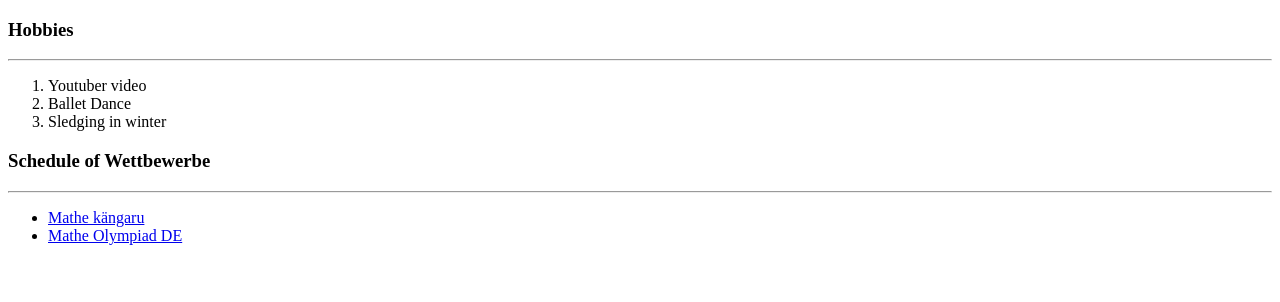
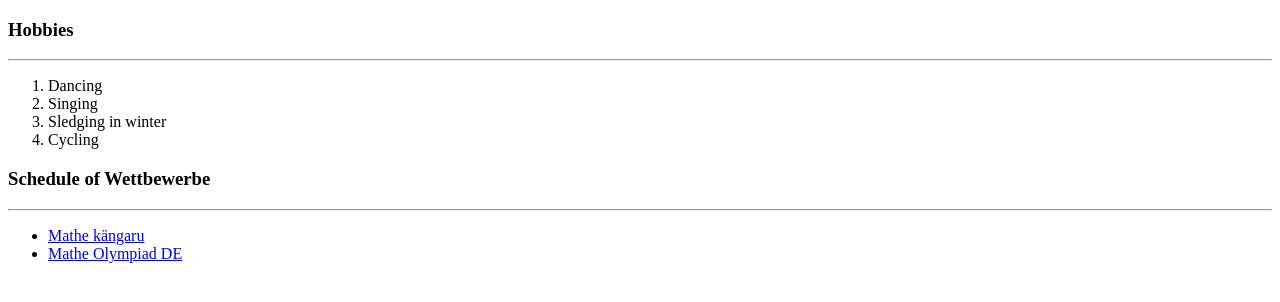
Before and after one commit to saGog-web/AG, a plain HTML site: page Hobbies.html in a window 1280 px wide. Drawn offline with Linux system fonts and the light colour scheme.

Commit message:
Add files via upload
updated Hobbies

```diff
--- a/Hobbies.html
+++ b/Hobbies.html
@@ -10,9 +10,10 @@
   <h3>Hobbies</h3>
   <hr>
   <ol>
-    <li>Youtuber video</li>
-    <li>Ballet Dance</li>
+    <li>Dancing</li>
+    <li>Singing</li>
     <li>Sledging in winter</li>
+    <li>Cycling</li>
 
   </ol>
 
```
Also changed, not shown: index.html (+1 -1 lines).
